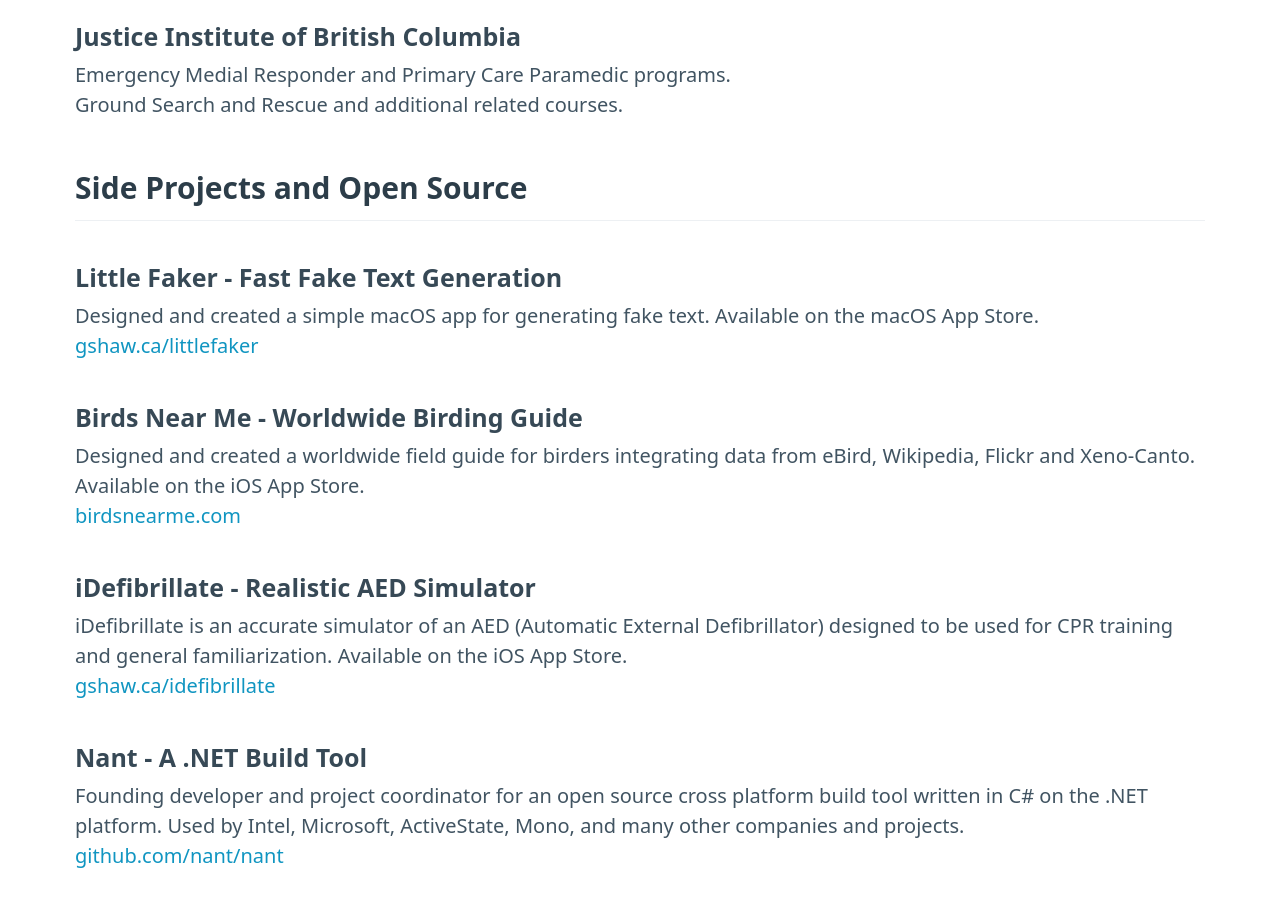
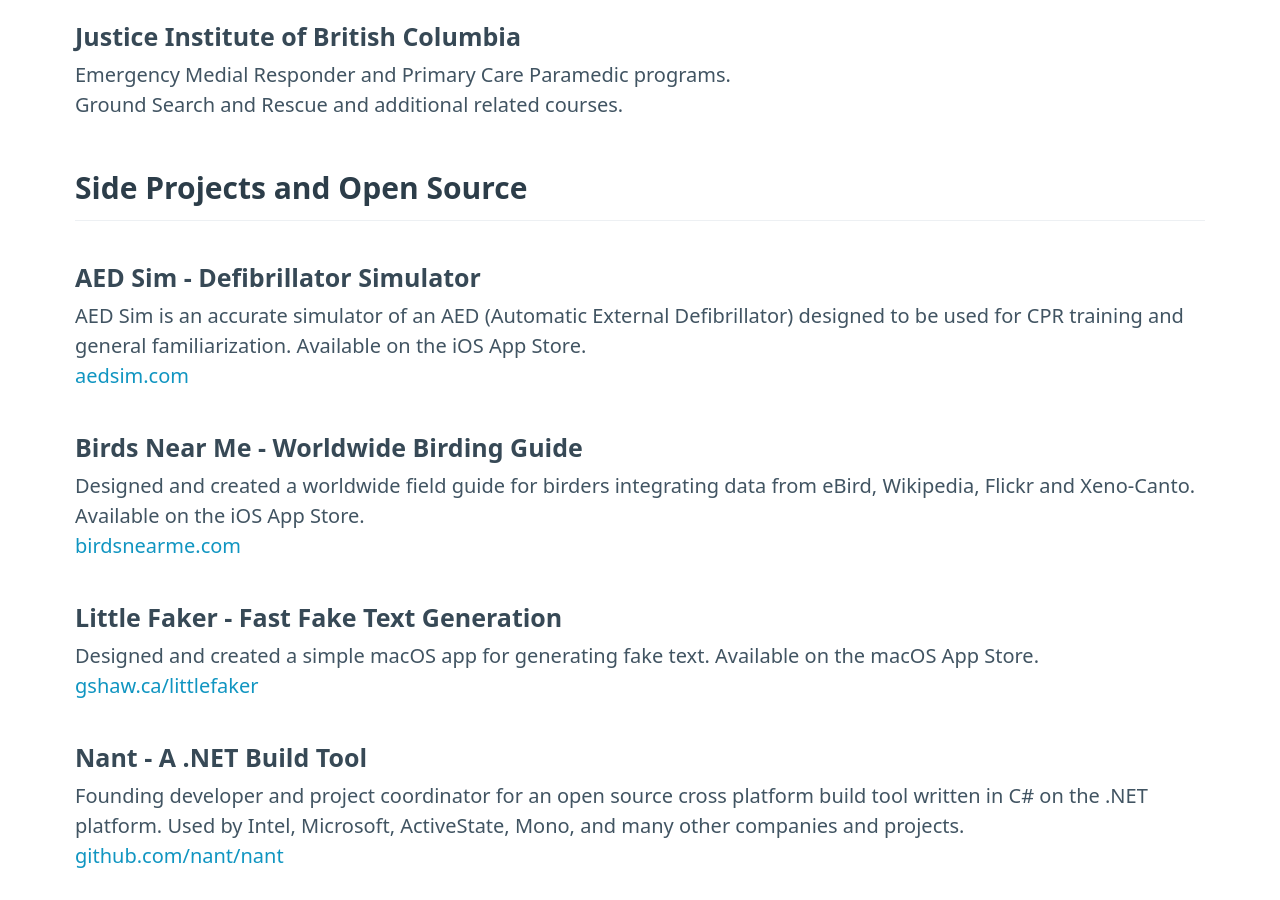
Before and after one commit to gshaw/gshaw.github.io, a Jekyll site: the page built from resume.md, in a window 1280 px wide and 900 px high, scrolled down 2608 px. Built offline with Jekyll 4.4.1, drawn with Linux system fonts in a browser that asks for light colours; some of the changed text lies outside the part shown.

Commit message:
Rename AED Sim

```diff
--- a/resume.md
+++ b/resume.md
@@ -28,7 +28,7 @@
 
 2021 - Present
 
-I'm currently building and selling Land Nav, a land navigation app built for iOS. It's a solo operation with myself designing, building, and marketing the application. App is built entirely SwiftUI and integrates with Mapbox and other services.
+I'm currently building and selling [Land Nav](https://landnav.app), a land navigation app built for iOS. It's a solo operation with myself designing, building, and marketing the application. App is built entirely SwiftUI and integrates with Mapbox and other services.
 
 #### Head of Technology
 
@@ -87,20 +87,20 @@
 
 ---
 
-#### Little Faker - Fast Fake Text Generation
+#### AED Sim - Defibrillator Simulator
 
-Designed and created a simple macOS app for generating fake text. Available on the macOS App Store.<br>
-[gshaw.ca/littlefaker](https://gshaw.ca/littlefaker)
+AED Sim is an accurate simulator of an AED (Automatic External Defibrillator) designed to be used for CPR training and general familiarization. Available on the iOS App Store.<br>
+[aedsim.com](https://aedsim.com)
 
 #### Birds Near Me - Worldwide Birding Guide
 
 Designed and created a worldwide field guide for birders integrating data from eBird, Wikipedia, Flickr and Xeno-Canto. Available on the iOS App Store.<br>
 [birdsnearme.com](https://birdsnearme.com)
 
-#### iDefibrillate - Realistic AED Simulator
+#### Little Faker - Fast Fake Text Generation
 
-iDefibrillate is an accurate simulator of an AED (Automatic External Defibrillator) designed to be used for CPR training and general familiarization. Available on the iOS App Store.<br>
-[gshaw.ca/idefibrillate](https://gshaw.ca/idefibrillate)
+Designed and created a simple macOS app for generating fake text. Available on the macOS App Store.<br>
+[gshaw.ca/littlefaker](https://gshaw.ca/littlefaker)
 
 #### Nant - A .NET Build Tool
 
```
Also changed, not shown: index.md (+3 -3 lines), aedsim/icon.png.
